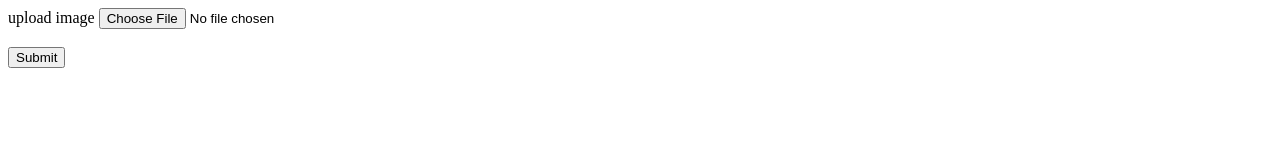
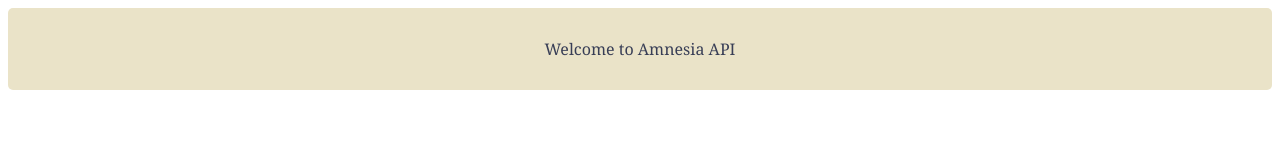
Before and after one commit to ahmed-safwat-elsherif/ecommerce-api, a website: page public/index.html in a window 1280 px wide. Drawn offline with Linux system fonts and the light colour scheme.

```diff
--- a/public/index.html
+++ b/public/index.html
@@ -7,10 +7,8 @@
     <title>Document</title>
 </head>
 <body>
-    <form action="/api/images/user/123" method="POST" enctype="multipart/form-data">
-        <label for="image">upload image</label>
-        <input type="file" id="image" name="image"><br><br>
-        <input type="submit" value="Submit">
-    </form>
+    <div style="padding:30px ;font-family: Cambria, Cochin, Georgia, Times, 'Times New Roman', serif;text-align: center; background-color:#eae3c8; color:#383e56; border-radius: 5px;">
+            Welcome to Amnesia API
+    </div>
 </body>
 </html>
```
